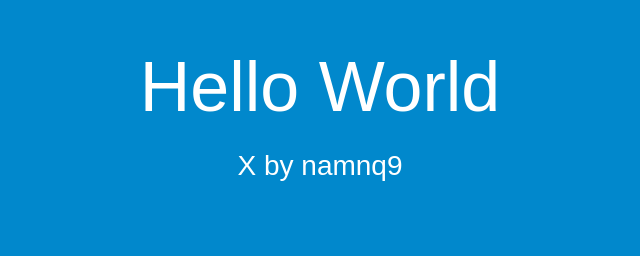
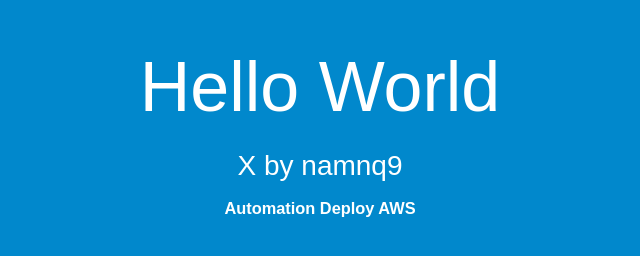
Before and after one commit to 051097/sunken, a plain HTML site: page index.html in a window 1280 px wide. Shown: the whole page, without its empty margins (320-960 px from the left). Drawn offline with Linux system fonts and the light colour scheme.

Commit message:
Update index.html

```diff
--- a/index.html
+++ b/index.html
@@ -28,6 +28,7 @@
   <div align="center">
     <h1>Hello World</h1>
     <h2>X by namnq9</h2>
+    <h3> Automation Deploy AWS</h3>
   </div>
 </body>
 </html>
```
